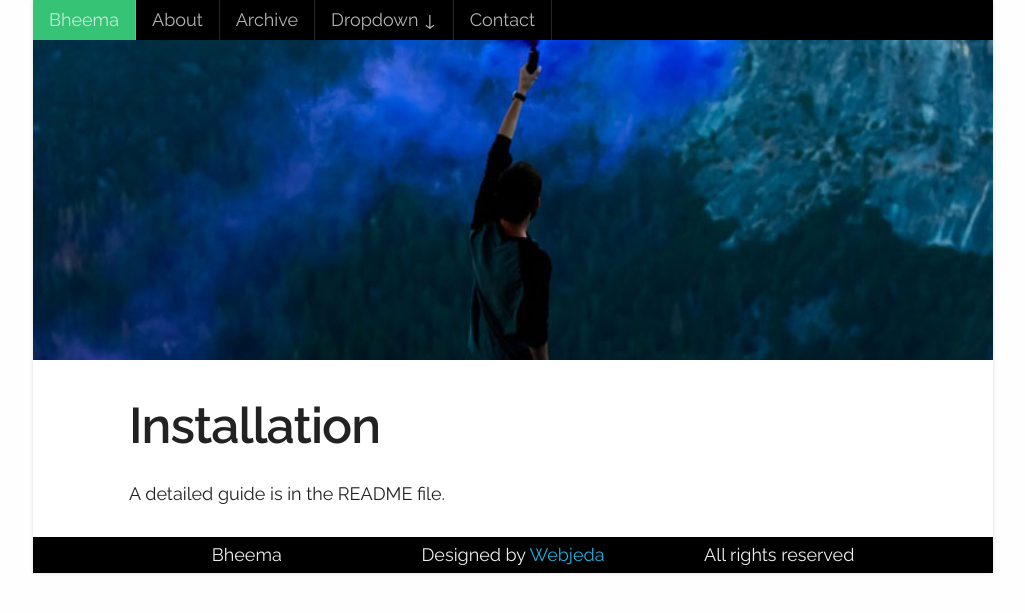
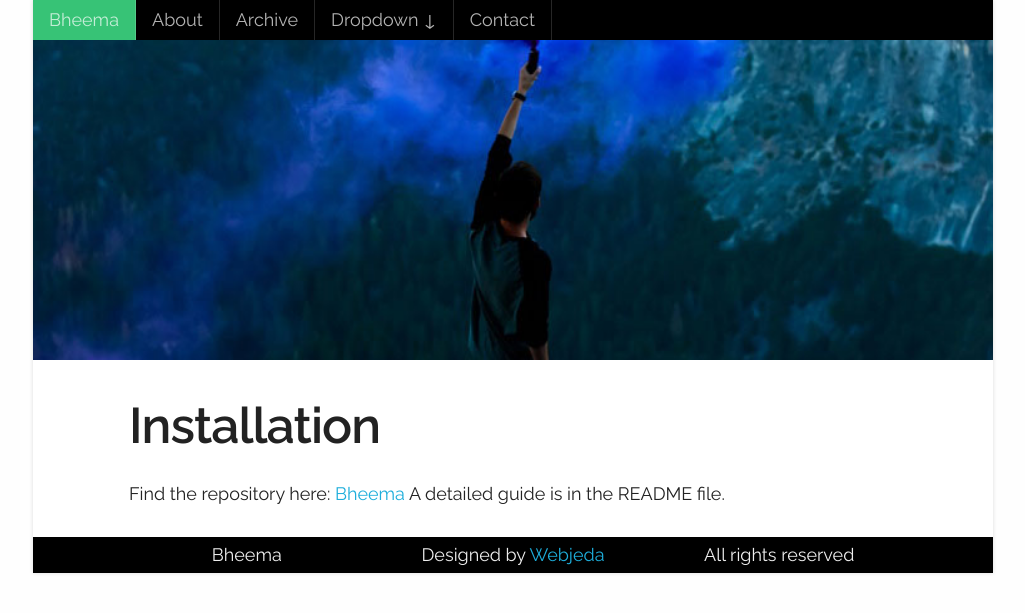
Before and after one commit to sharu725/bheema, a Jekyll site: the page built from _posts/2016-07-07-installation.markdown, in a window 1280 px wide. Shown: the top 613 px of the page, without its empty margins (127-1152 px from the left). Built offline with Jekyll 4.4.1, drawn with Linux system fonts in a browser that asks for light colours.

Commit message:
no message

```diff
--- a/_posts/2016-07-07-installation.markdown
+++ b/_posts/2016-07-07-installation.markdown
@@ -6,4 +6,5 @@ img: lost-1.jpg
 categories: one
 ---
 
+Find the repository here: [Bheema](https://github.com/sharu725/bheema)
 A detailed guide is in the README file.
```
